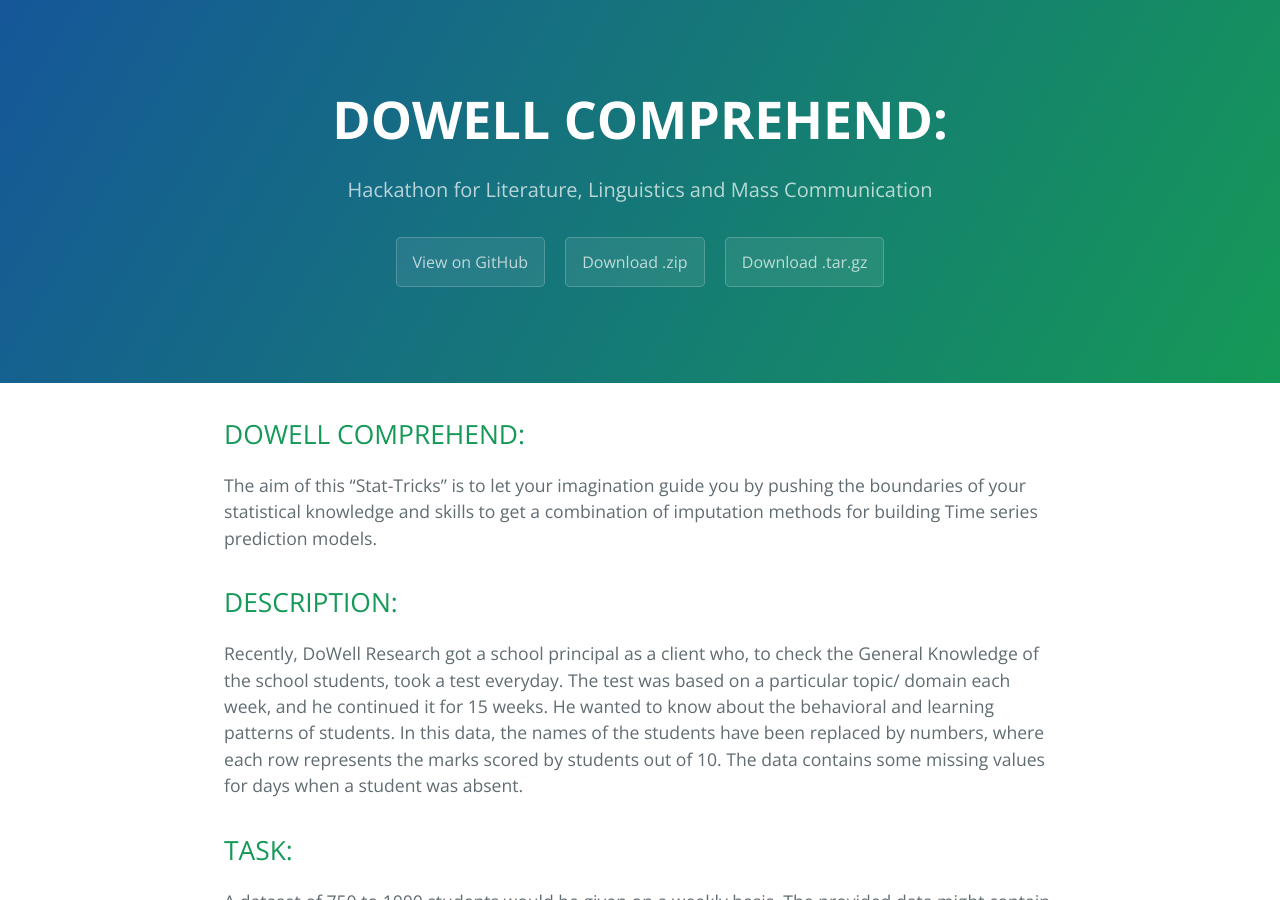
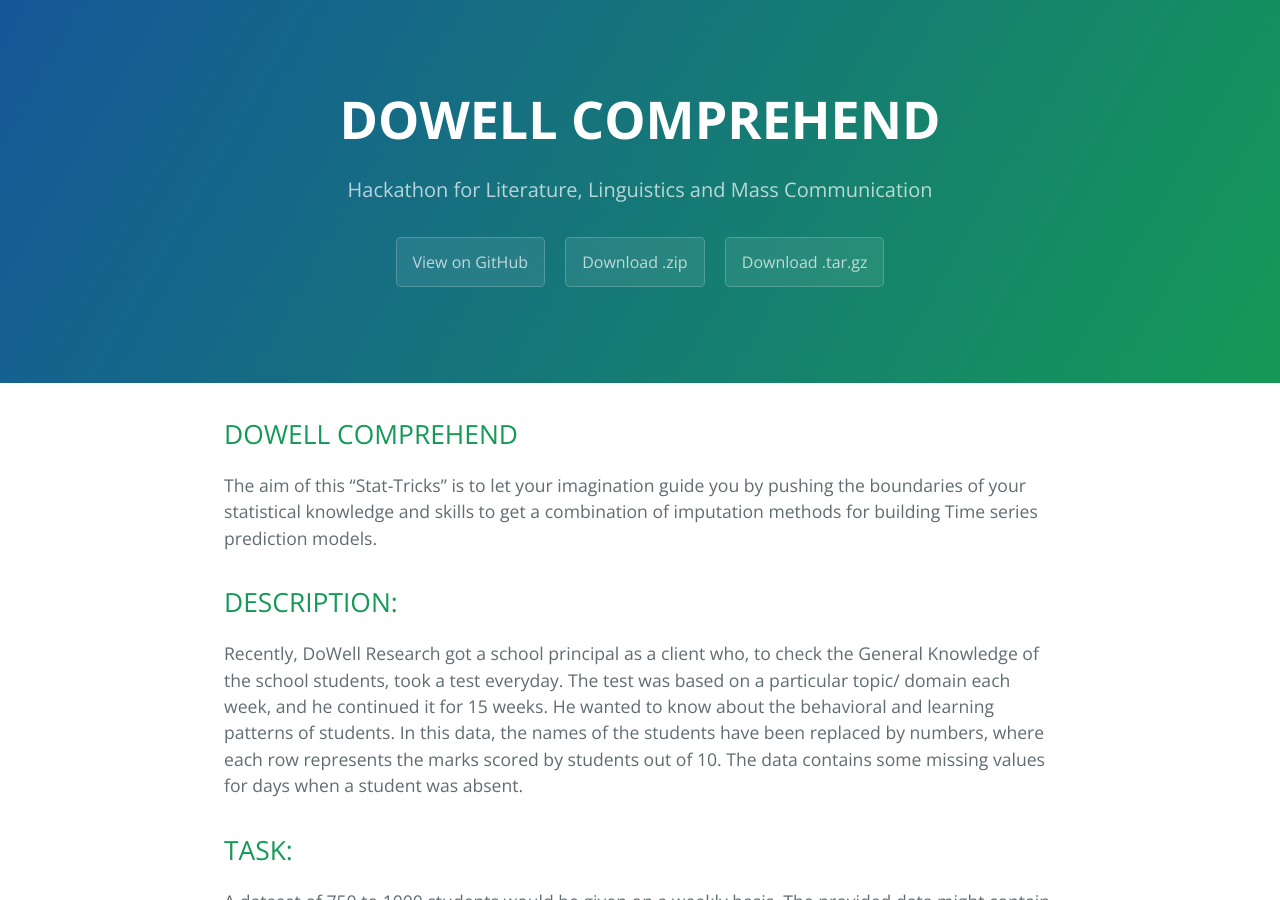
Before and after one commit to DowellLivingLab/Dowell-Comprehend, a Jekyll site: the page built from index.md, in a window 1280 px wide and 900 px high. Built offline with Jekyll 4.4.1, drawn with Linux system fonts in a browser that asks for light colours; our own code applies the rules of GitHub Pages for plain Markdown files.

```diff
--- a/index.md
+++ b/index.md
@@ -1,5 +1,5 @@
 
-## DOWELL COMPREHEND:
+## DOWELL COMPREHEND
 
 The aim of this “Stat-Tricks” is to let your imagination guide you by pushing the boundaries of your statistical knowledge and skills to get a combination of imputation methods for building Time series prediction models.
 
```
